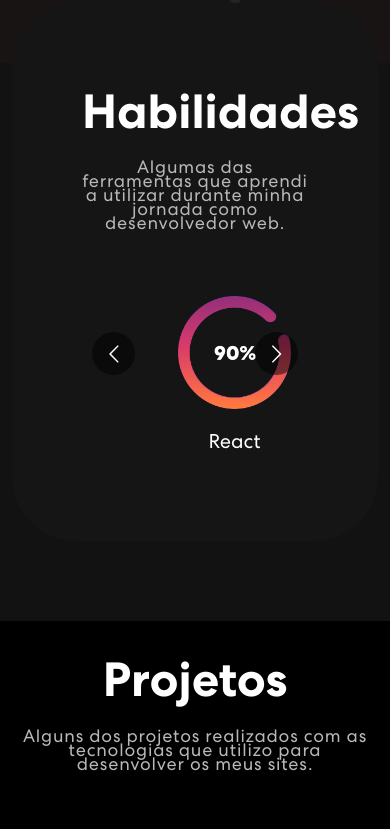
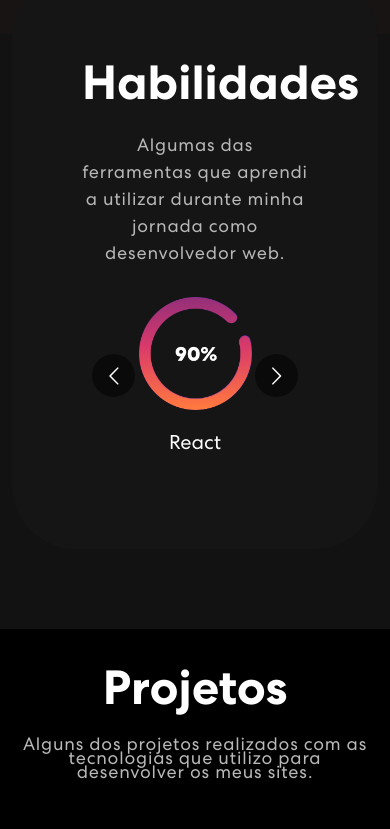
Before and after one commit to danielcdeda/my-portfolio, a React (Create React App) app: page / in a window 390 px wide. Shown: the part 1160-1989 px from the top of the page. Built offline with nearby package versions, Linux system fonts and the light colour scheme.

Commit message:
skills responsivity

```diff
--- a/src/components/Banner/banner.css
+++ b/src/components/Banner/banner.css
@@ -82,9 +82,7 @@
     .banner-img {
       bottom: 0px;
       top: 20px;
+      width: 90%;
     }
 
-    .heading {
-
-    }
   }
--- a/src/components/Skills/skills.css
+++ b/src/components/Skills/skills.css
@@ -30,6 +30,7 @@
    font-size: 18px;
    letter-spacing: 0.8px;
    line-height: 14px;
+    line-height: 1.5em;
 }
 
 .Stacks {
@@ -39,22 +40,10 @@
     font-weight: 500;
 }
 
-.background-image-left {
-    width: 32%;
-    position: absolute;
-    left: -240px;
-    opacity: 9%;
-    top:28%;
-    z-index: 45;
-}
 
-.item {
-    margin-top: 50px;
+
+ .item {
     width: 50%;
-    margin-left: 96px;
-}
-
-.skill-slider {
-    margin: 0 auto;
+    margin: 15px auto;
     position: relative;
 }
```
